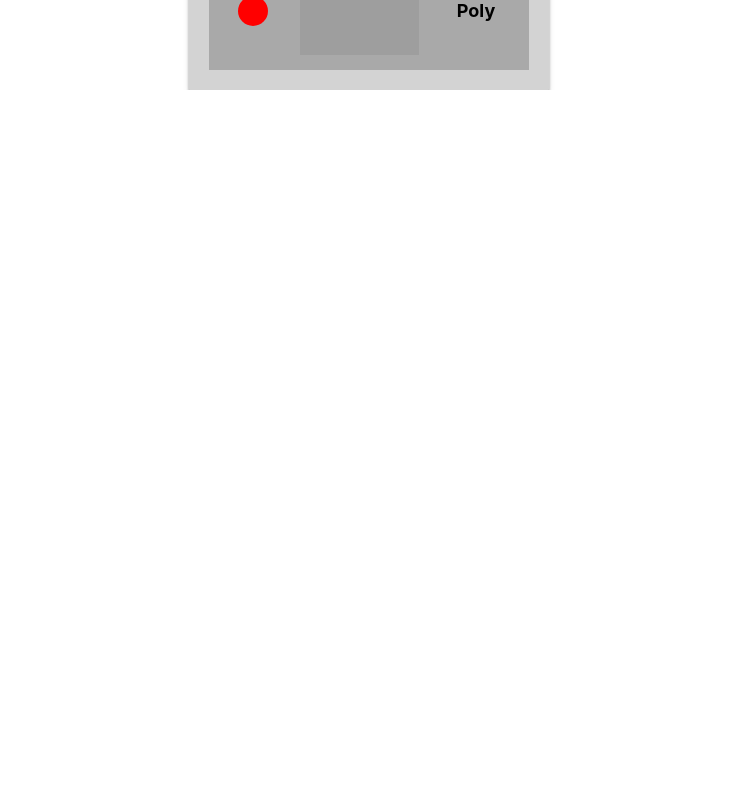
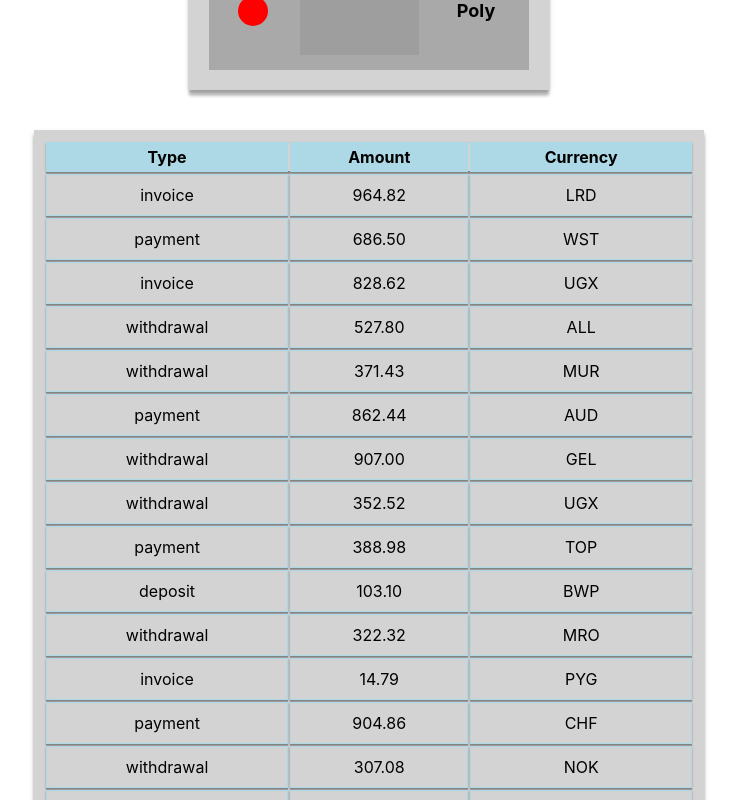
Before and after one commit to saniyo/goit-hw-react-1, a React (Create React App) app: page / in a window 1280 px wide. Shown: the part 1180-1980 px from the top of the page, without its empty margins (271-1008 px from the left). Before the commit the page ends 1270 px from the top, so only its background shows below. Built offline with nearby package versions, Linux system fonts and the light colour scheme; grey boxes are pictures that could not be loaded.

Commit message:
the las one and fixed all warnings.

```diff
--- a/src/components/App.jsx
+++ b/src/components/App.jsx
@@ -4,6 +4,8 @@ import { Statistics } from './Statistics/Statistics';
 import data from '../data/data';
 import { FriendsList } from './FriendsList/FriendsList';
 import friends from '../data/friends';
+import { TransactionHistory } from './TransactionHistory/TransactionHistory';
+import transactions from '../data/transactions';
 
 export const App = () => {
   return (
@@ -11,6 +13,7 @@ export const App = () => {
       <User user={user} />
       <Statistics title={'Upload stats'} items={data} />
       <FriendsList items={friends}/>
+      <TransactionHistory items={transactions}/>
     </>
   );
 };
--- /dev/null
+++ b/src/components/TransactionHistory/TransactionHistory.jsx
@@ -0,0 +1,46 @@
+import PropTypes from 'prop-types';
+import { Table , Head , Cell } from './TransactionHistory.styled'
+
+export const TransactionHistory = ({items}) => {
+    const elements = items.map(({id, type, amount, currency}) => {
+        return (
+            <tr key={id}>
+            <Cell>{type}</Cell>
+            <Cell>{amount}</Cell>
+            <Cell>{currency}</Cell>
+        </tr>
+
+        )});
+
+
+    return (
+        <Table>
+            <Head>
+                <tr>
+                    <th>Type</th>
+                    <th>Amount</th>
+                    <th>Currency</th>
+                </tr>
+            </Head>
+            <tbody>
+                {elements}
+            </tbody>
+        </Table>
+    )
+}
+
+TransactionHistory.defaultProps = {
+    items: {},
+}
+
+TransactionHistory.propTypes = {
+    items: PropTypes.arrayOf(
+
+        PropTypes.shape({
+            id: PropTypes.string.isRequired,
+            type: PropTypes.string.isRequired,
+            amount: PropTypes.string.isRequired,
+            currency: PropTypes.string.isRequired,
+        })
+    )
+}
--- /dev/null
+++ b/src/components/TransactionHistory/TransactionHistory.styled.js
@@ -0,0 +1,29 @@
+import styled from 'styled-components';
+
+export const Table = styled.table`
+  width: 670px;
+  padding: 10px;
+  margin-top: 40px;
+  margin-bottom: 40px;
+  margin-right: auto;
+  margin-left: auto;
+  background-color: lightgray;
+  box-shadow: 0px 3px 6px rgba(0, 0, 0, 0.12), 0px 3px 3px rgba(0, 0, 0, 0.14),
+    0px 6px 3px rgba(0, 0, 0, 0.2);
+`;
+
+export const Head = styled.thead`
+  padding: 10px;
+  height: 30px;
+  background-color: lightblue;
+  box-shadow: 0px 1px 3px rgba(0, 0, 0, 0.12), 0px 1px 1px rgba(0, 0, 0, 0.14),
+    0px 2px 1px rgba(0, 0, 0, 0.2);
+`;
+
+export const Cell = styled.td`
+  padding: 10px;
+  text-align: center;
+  border: 1px solid lightblue;
+  box-shadow: 0px 1px 3px rgba(0, 0, 0, 0.12), 0px 1px 1px rgba(0, 0, 0, 0.14),
+    0px 2px 1px rgba(0, 0, 0, 0.2);
+`;
```
Also changed, not shown: src/components/FriendsList/FriendsList.jsx (+7 -6 lines).
